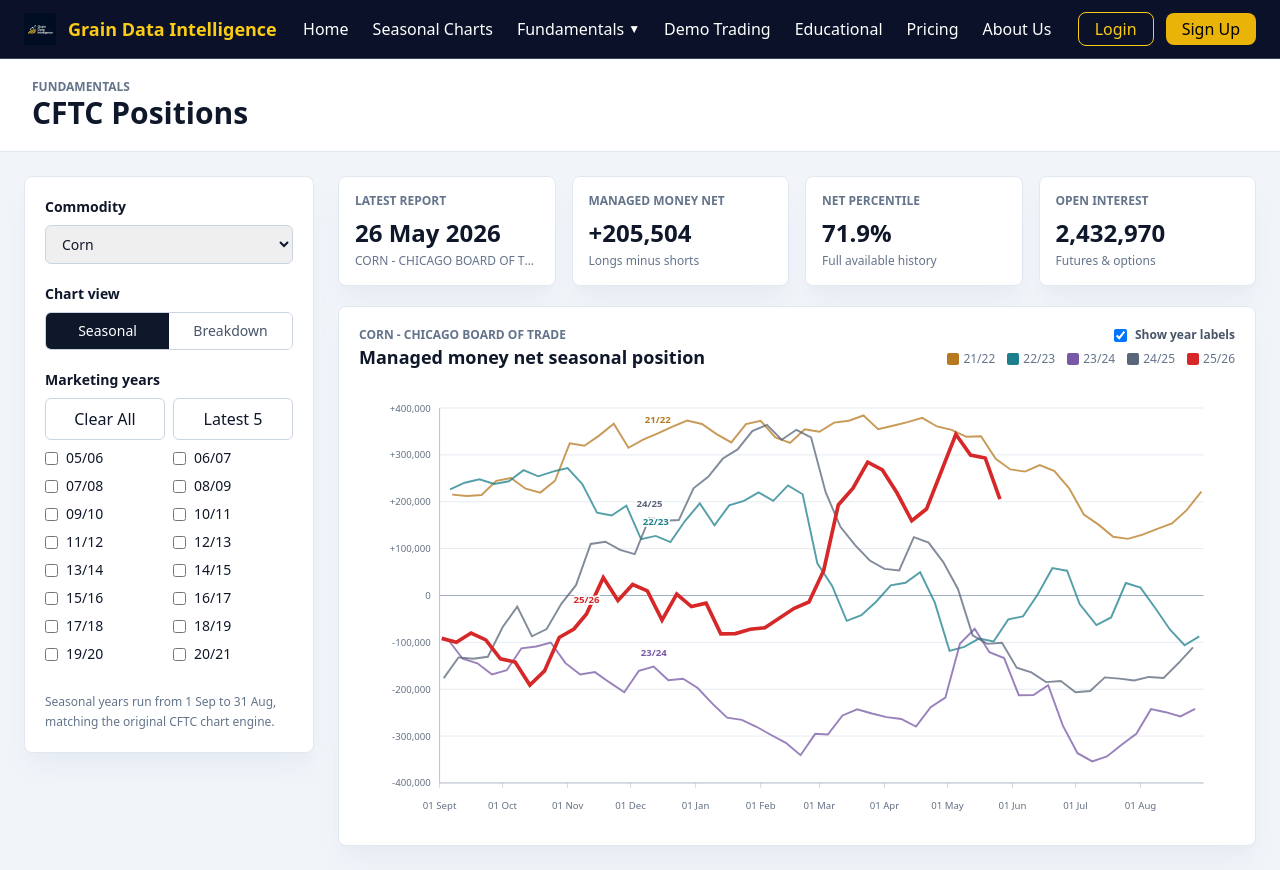
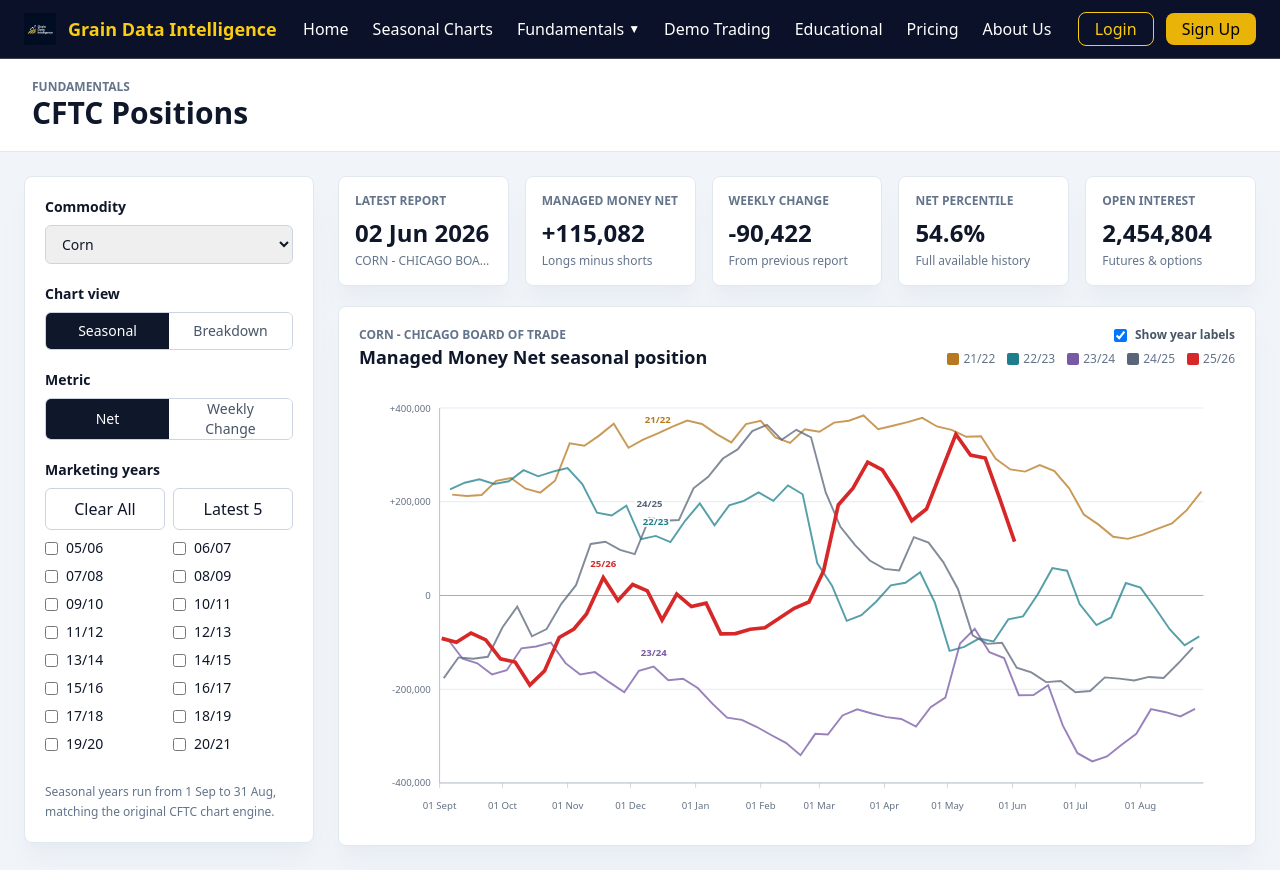
Before and after one commit to GrainDataIntelligence/grain-data-intelligence, a React (Vite) app: page /fundamentals/cftc in a window 1280 px wide. Built offline with nearby package versions, Linux system fonts and the light colour scheme.

Commit message:
Update CFTC positions dashboard

```diff
--- a/src/pages/FundamentalsCftc.jsx
+++ b/src/pages/FundamentalsCftc.jsx
@@ -35,6 +35,32 @@ function formatSigned(value) {
   return `${sign}${fmt.format(value)}`;
 }
 
+function niceDomain(values) {
+  const finite = values.filter((value) => Number.isFinite(value));
+  if (!finite.length) return { min: -10000, max: 10000, step: 5000 };
+
+  const rawMin = Math.min(...finite, 0);
+  const rawMax = Math.max(...finite, 0);
+  const range = Math.max(1, rawMax - rawMin);
+  const rawStep = range / 5;
+  const power = Math.pow(10, Math.floor(Math.log10(rawStep)));
+  const fraction = rawStep / power;
+  const niceFraction = fraction <= 1 ? 1 : fraction <= 2 ? 2 : fraction <= 5 ? 5 : 10;
+  const step = niceFraction * power;
+  const min = Math.floor(rawMin / step) * step;
+  const max = Math.ceil(rawMax / step) * step;
+
+  return { min, max: max === min ? min + step : max, step };
+}
+
+function netValue(row, metric) {
+  return metric === "weeklyChange" ? row.managedMoneyNetChange : row.managedMoneyNet;
+}
+
+function metricLabel(metric) {
+  return metric === "weeklyChange" ? "Weekly Change" : "Managed Money Net";
+}
+
 function cftcYearColor(year, years) {
   if (year === years.at(-1)) return "#d62828";
   return yearColor(year, years);
@@ -70,6 +96,7 @@ export default function FundamentalsCftc() {
   const [data, setData] = useState(null);
   const [commodity, setCommodity] = useState("");
   const [view, setView] = useState("seasonal");
+  const [metric, setMetric] = useState("net");
   const [selectedYears, setSelectedYears] = useState(new Set());
   const [showYearLabels, setShowYearLabels] = useState(true);
 
@@ -87,11 +114,19 @@ export default function FundamentalsCftc() {
 
   const commodityRows = useMemo(() => {
     if (!data || !commodity) return [];
-    return data.rows.filter((row) => row.commodity === commodity).sort((a, b) => a.date.localeCompare(b.date));
+    const sorted = data.rows.filter((row) => row.commodity === commodity).sort((a, b) => a.date.localeCompare(b.date));
+    return sorted.map((row, index) => {
+      const previous = sorted[index - 1];
+      return {
+        ...row,
+        managedMoneyNetChange: previous ? row.managedMoneyNet - previous.managedMoneyNet : 0,
+      };
+    });
   }, [data, commodity]);
 
   const availableYears = useMemo(() => [...new Set(commodityRows.map((row) => row.marketingYear))].sort(), [commodityRows]);
   const latest = data?.latest?.[commodity];
+  const latestRow = commodityRows.at(-1);
   const marketName = data?.markets?.find((market) => market.name === commodity)?.market || "";
 
   const handleCommodityChange = (nextCommodity) => {
@@ -131,6 +166,13 @@ export default function FundamentalsCftc() {
               <ToggleGroup value={view} onChange={setView} options={[{ value: "seasonal", label: "Seasonal" }, { value: "breakdown", label: "Breakdown" }]} />
             </section>
 
+            {view === "seasonal" && (
+              <section className="grid gap-2">
+                <label className="text-sm font-bold">Metric</label>
+                <ToggleGroup value={metric} onChange={setMetric} options={[{ value: "net", label: "Net" }, { value: "weeklyChange", label: "Weekly Change" }]} />
+              </section>
+            )}
+
             <section className="grid gap-2">
               <label className="text-sm font-bold">Marketing years</label>
               <div className="grid grid-cols-2 gap-2">
@@ -162,9 +204,10 @@ export default function FundamentalsCftc() {
         </aside>
 
         <section className="grid gap-5">
-          <div className="grid grid-cols-4 gap-4">
+          <div className="grid grid-cols-5 gap-4">
             <SummaryCard label="Latest report" value={latest ? longDate.format(parseDate(latest.date)) : "-"} sub={marketName} />
             <SummaryCard label="Managed money net" value={latest ? formatSigned(latest.managedMoneyNet) : "-"} sub="Longs minus shorts" />
+            <SummaryCard label="Weekly change" value={latestRow ? formatSigned(latestRow.managedMoneyNetChange) : "-"} sub="From previous report" />
             <SummaryCard label="Net percentile" value={latest ? `${latest.netPercentile.toFixed(1)}%` : "-"} sub="Full available history" />
             <SummaryCard label="Open interest" value={latest ? fmt.format(latest.openInterest) : "-"} sub="Futures & options" />
           </div>
@@ -174,7 +217,7 @@ export default function FundamentalsCftc() {
               <div>
                 <p className="text-xs font-bold uppercase text-slate-500">{marketName}</p>
                 <h2 className="text-lg font-extrabold">
-                  {view === "seasonal" ? "Managed money net seasonal position" : "Current marketing year positioning breakdown"}
+                  {view === "seasonal" ? `${metricLabel(metric)} seasonal position` : "Current marketing year positioning breakdown"}
                 </h2>
               </div>
               {view === "seasonal" && (
@@ -194,7 +237,7 @@ export default function FundamentalsCftc() {
             </div>
 
             {view === "seasonal" ? (
-              <SeasonalPositionChart rows={commodityRows} years={availableYears} selectedYears={selectedYears} showYearLabels={showYearLabels} />
+              <SeasonalPositionChart rows={commodityRows} years={availableYears} selectedYears={selectedYears} showYearLabels={showYearLabels} metric={metric} />
             ) : (
               <BreakdownChart rows={commodityRows} latestYear={latest?.marketingYear} />
             )}
@@ -238,7 +281,7 @@ function BreakdownLegend() {
   );
 }
 
-function SeasonalPositionChart({ rows, years, selectedYears, showYearLabels }) {
+function SeasonalPositionChart({ rows, years, selectedYears, showYearLabels, metric }) {
   const [tooltip, setTooltip] = useState(null);
   const width = 1000;
   const height = 500;
@@ -247,16 +290,24 @@ function SeasonalPositionChart({ rows, years, selectedYears, showYearLabels }) {
   const plotH = height - margin.top - margin.bottom;
   const activeYears = years.filter((year) => selectedYears.has(year));
   const activeRows = rows.filter((row) => selectedYears.has(row.marketingYear));
-  const values = activeRows.map((row) => row.managedMoneyNet);
-  const maxAbs = Math.max(100000, ...values.map((value) => Math.abs(value)));
-  const scale = niceScale(maxAbs, false);
-  const yMax = scale.max;
+  const values = activeRows.map((row) => netValue(row, metric)).filter((value) => Number.isFinite(value));
+  const scale = niceDomain(values);
   const maxSeasonDay = 364;
   const x = (date) => margin.left + (seasonDay(date) / maxSeasonDay) * plotW;
-  const y = (value) => margin.top + plotH - ((value + yMax) / (yMax * 2)) * plotH;
+  const y = (value) => margin.top + plotH - ((value - scale.min) / (scale.max - scale.min)) * plotH;
   const grouped = activeYears.map((year) => ({ year, values: rows.filter((row) => row.marketingYear === year) }));
   const currentYear = years.at(-1);
-  const currentRows = rows.filter((row) => row.marketingYear === currentYear);
+  const currentYearRows = rows.filter((row) => row.marketingYear === currentYear);
+  const weeklySnapDays = (() => {
+    const sourceRows = currentYearRows.length ? currentYearRows : activeRows;
+    if (!sourceRows.length) return [];
+    const days = sourceRows.map((row) => seasonDay(row.date)).sort((a, b) => a - b);
+    const step = 7;
+    for (let day = days.at(-1) + step; day <= maxSeasonDay; day += step) {
+      days.push(day);
+    }
+    return days;
+  })();
   const labelPlacements = (() => {
     const placed = [];
     const labelW = 42;
@@ -271,7 +322,7 @@ function SeasonalPositionChart({ rows, years, selectedYears, showYearLabels }) {
         const index = Math.min(item.values.length - 1, Math.max(0, Math.floor(item.values.length * fraction)));
         const point = item.values[index];
         const baseX = x(point.date);
-        const baseY = y(point.managedMoneyNet);
+        const baseY = y(netValue(point, metric));
         const offsets = [
           { x: 0, y: -12 },
           { x: 0, y: 16 },
@@ -306,8 +357,8 @@ function SeasonalPositionChart({ rows, years, selectedYears, showYearLabels }) {
 
       const fallback = best || (() => {
         const point = item.values[Math.min(item.values.length - 1, Math.floor(item.values.length * (0.2 + (seriesIndex % 5) * 0.14)))];
-        const box = { x: x(point.date) - labelW / 2, y: y(point.managedMoneyNet) - 20, w: labelW, h: labelH };
-        return { year: item.year, point, color: cftcYearColor(item.year, years), x: x(point.date), y: y(point.managedMoneyNet) - 12, box };
+        const box = { x: x(point.date) - labelW / 2, y: y(netValue(point, metric)) - 20, w: labelW, h: labelH };
+        return { year: item.year, point, color: cftcYearColor(item.year, years), x: x(point.date), y: y(netValue(point, metric)) - 12, box };
       })();
 
       placed.push({ box: fallback.box, year: item.year });
@@ -323,7 +374,7 @@ function SeasonalPositionChart({ rows, years, selectedYears, showYearLabels }) {
           const distance = Math.abs(seasonDay(row.date) - targetDay);
           return !best || distance < best.distance ? { row, distance } : best;
         }, null);
-        return nearest?.distance <= 4 ? nearest.row : null;
+        return nearest?.distance <= 4 && Number.isFinite(netValue(nearest.row, metric)) ? nearest.row : null;
       })
       .filter(Boolean);
 
@@ -331,16 +382,18 @@ function SeasonalPositionChart({ rows, years, selectedYears, showYearLabels }) {
     const rect = event.currentTarget.getBoundingClientRect();
     const svgX = ((event.clientX - rect.left) / rect.width) * width;
     const targetDay = Math.max(0, Math.min(maxSeasonDay, ((svgX - margin.left) / plotW) * maxSeasonDay));
-    const referencePool = currentRows.length ? currentRows : activeRows;
-    const nearest = referencePool.reduce((best, row) => {
-      const distance = Math.abs(seasonDay(row.date) - targetDay);
-      return !best || distance < best.distance ? { row, distance } : best;
+    const nearestSnap = weeklySnapDays.reduce((best, day) => {
+      const distance = Math.abs(day - targetDay);
+      return !best || distance < best.distance ? { day, distance } : best;
     }, null);
-    if (!nearest) return;
-    const snapDay = seasonDay(nearest.row.date);
+    if (!nearestSnap) return;
+    const snapDay = nearestSnap.day;
+    const referenceDate = new Date(2000, 8, 1);
+    referenceDate.setDate(referenceDate.getDate() + snapDay);
     setTooltip({
-      referenceRow: nearest.row,
       rows: selectedRowsForSeasonDay(snapDay),
+      xValue: margin.left + (snapDay / maxSeasonDay) * plotW,
+      title: shortDate.format(referenceDate),
       x: Math.min(rect.width - 260, Math.max(12, event.clientX - rect.left + 14)),
       y: Math.max(12, event.clientY - rect.top - 20),
     });
@@ -351,7 +404,7 @@ function SeasonalPositionChart({ rows, years, selectedYears, showYearLabels }) {
   return (
     <div className="relative">
       <svg viewBox={`0 0 ${width} ${height}`} className="w-full min-h-[420px]" onMouseMove={handleMove} onMouseLeave={() => setTooltip(null)}>
-        {Array.from({ length: Math.floor((yMax * 2) / scale.step) + 1 }, (_, i) => -yMax + i * scale.step).map((value) => (
+        {Array.from({ length: Math.floor((scale.max - scale.min) / scale.step) + 1 }, (_, i) => scale.min + i * scale.step).map((value) => (
           <g key={value}>
             <line x1={margin.left} x2={width - margin.right} y1={y(value)} y2={y(value)} stroke={value === 0 ? "#94A3B8" : "#E2E8F0"} />
             <text x={margin.left - 10} y={y(value) + 4} textAnchor="end" fill="#637083" fontSize="11">{formatSigned(value)}</text>
@@ -372,7 +425,10 @@ function SeasonalPositionChart({ rows, years, selectedYears, showYearLabels }) {
         {grouped.map((item) => {
           const isCurrent = item.year === years.at(-1);
           const color = cftcYearColor(item.year, years);
-          const path = item.values.map((point, index) => `${index ? "L" : "M"} ${x(point.date)} ${y(point.managedMoneyNet)}`).join(" ");
+          const path = item.values
+            .filter((point) => Number.isFinite(netValue(point, metric)))
+            .map((point, index) => `${index ? "L" : "M"} ${x(point.date)} ${y(netValue(point, metric))}`)
+            .join(" ");
           return <path key={item.year} d={path} fill="none" stroke={color} strokeWidth={isCurrent ? 4.2 : 2.2} opacity={isCurrent ? 1 : 0.75} />;
         })}
         {showYearLabels && labelPlacements.map((placement) => {
@@ -393,15 +449,15 @@ function SeasonalPositionChart({ rows, years, selectedYears, showYearLabels }) {
             </text>
           );
         })}
-        {tooltip && <line x1={x(tooltip.referenceRow.date)} x2={x(tooltip.referenceRow.date)} y1={margin.top} y2={margin.top + plotH} stroke="#2f3a4a" strokeDasharray="4 4" opacity="0.5" />}
+        {tooltip && <line x1={tooltip.xValue} x2={tooltip.xValue} y1={margin.top} y2={margin.top + plotH} stroke="#2f3a4a" strokeDasharray="4 4" opacity="0.5" />}
       </svg>
       {tooltip && (
-        <TooltipBox x={tooltip.x} y={tooltip.y} title={longDate.format(parseDate(tooltip.referenceRow.date))}>
+        <TooltipBox x={tooltip.x} y={tooltip.y} title={tooltip.title}>
           {tooltip.rows.map((row) => (
             <TooltipRow
               key={row.marketingYear}
               label={row.marketingYear}
-              value={formatSigned(row.managedMoneyNet)}
+              value={formatSigned(netValue(row, metric))}
               color={cftcYearColor(row.marketingYear, years)}
             />
           ))}
@@ -422,11 +478,9 @@ function BreakdownChart({ rows, latestYear }) {
   const start = marketingYearStartDate(latestYear);
   const end = marketingYearEndDate(latestYear);
   const values = activeRows.flatMap((row) => [row.managedMoneyLong, -row.managedMoneyShort, row.managedMoneyNet]);
-  const maxAbs = Math.max(100000, ...values.map((value) => Math.abs(value)));
-  const scale = niceScale(maxAbs, false);
-  const yMax = scale.max;
+  const scale = niceDomain(values);
   const x = (date) => margin.left + ((parseDate(date).getTime() - start.getTime()) / (end.getTime() - start.getTime())) * plotW;
-  const y = (value) => margin.top + plotH - ((value + yMax) / (yMax * 2)) * plotH;
+  const y = (value) => margin.top + plotH - ((value - scale.min) / (scale.max - scale.min)) * plotH;
 
   const pathFor = (key, multiplier = 1) =>
     activeRows.map((point, index) => `${index ? "L" : "M"} ${x(point.date)} ${y(point[key] * multiplier)}`).join(" ");
@@ -452,7 +506,7 @@ function BreakdownChart({ rows, latestYear }) {
   return (
     <div className="relative">
       <svg viewBox={`0 0 ${width} ${height}`} className="w-full min-h-[420px]" onMouseMove={handleMove} onMouseLeave={() => setTooltip(null)}>
-        {Array.from({ length: Math.floor((yMax * 2) / scale.step) + 1 }, (_, i) => -yMax + i * scale.step).map((value) => (
+        {Array.from({ length: Math.floor((scale.max - scale.min) / scale.step) + 1 }, (_, i) => scale.min + i * scale.step).map((value) => (
           <g key={value}>
             <line x1={margin.left} x2={width - margin.right} y1={y(value)} y2={y(value)} stroke={value === 0 ? "#94A3B8" : "#E2E8F0"} />
             <text x={margin.left - 10} y={y(value) + 4} textAnchor="end" fill="#637083" fontSize="11">{formatSigned(value)}</text>
```
Also changed, not shown: public/data/fundamentals/cftc.json.
